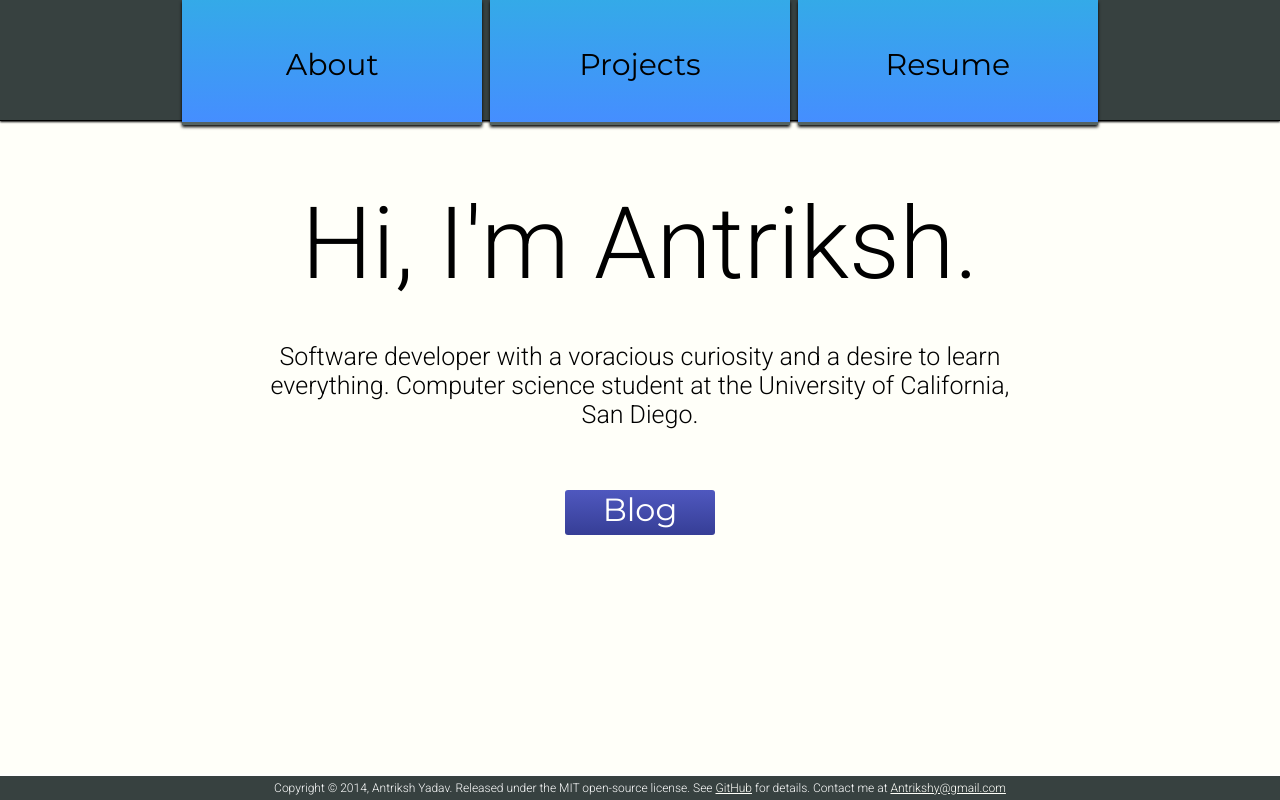
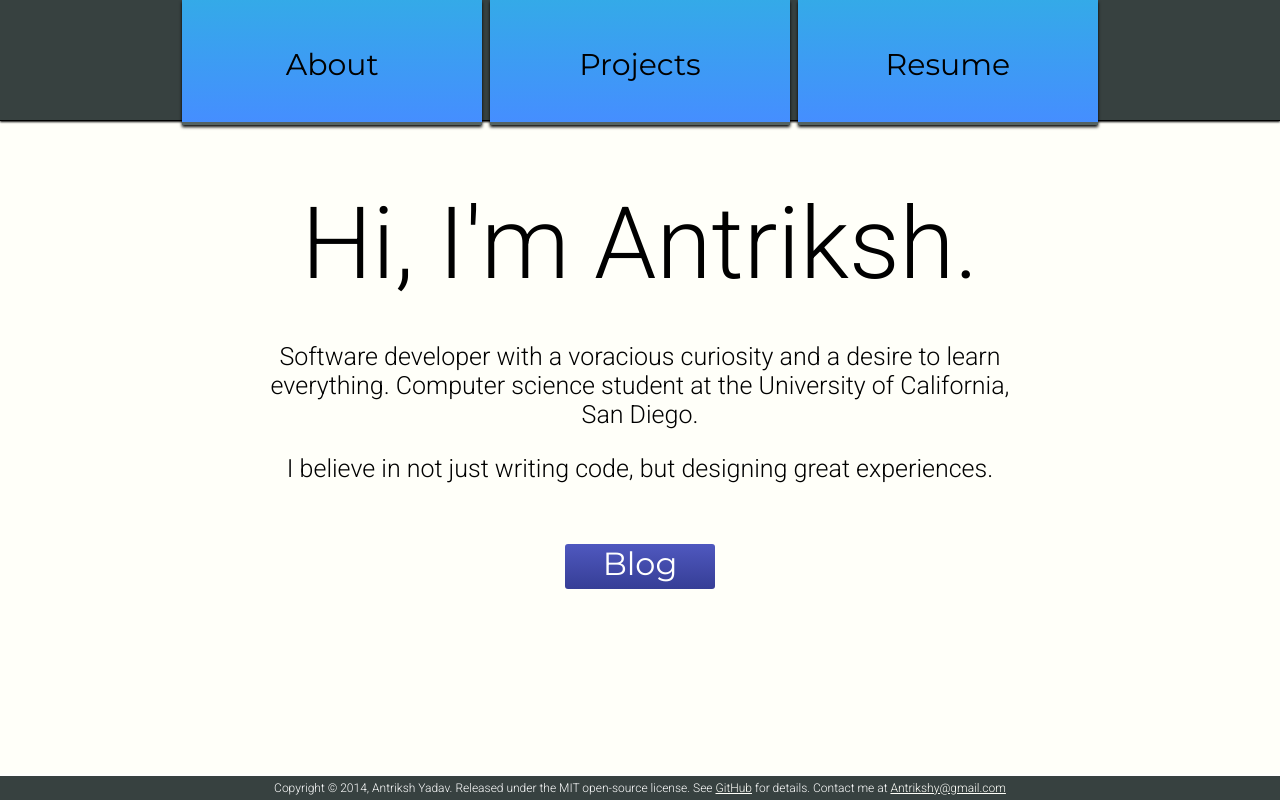
Before and after one commit to Antrikshy/Antrikshy.com, a plain HTML site: page index.htm in a window 1280 px wide. Drawn offline with Linux system fonts and the light colour scheme.

Commit message:
Added new tagline

```diff
--- a/index.htm
+++ b/index.htm
@@ -49,7 +49,9 @@
 
             <div class="content">
                 <h1>Hi, I'm Antriksh.</h1>
-                <p>Software developer with a voracious curiosity and a desire to learn everything. Computer science student at the University of California, San Diego.</p><br /><br />
+                <p>Software developer with a voracious curiosity and a desire to learn everything. Computer science student at the University of California, San Diego.</p>
+                <p>I believe in not just writing code, but designing great experiences.</p>
+                <br /><br />
                 <div class="blog_link"><a href="http://blog.antrikshy.com">Blog</a></div><br />
             </div>
         </div>
```
